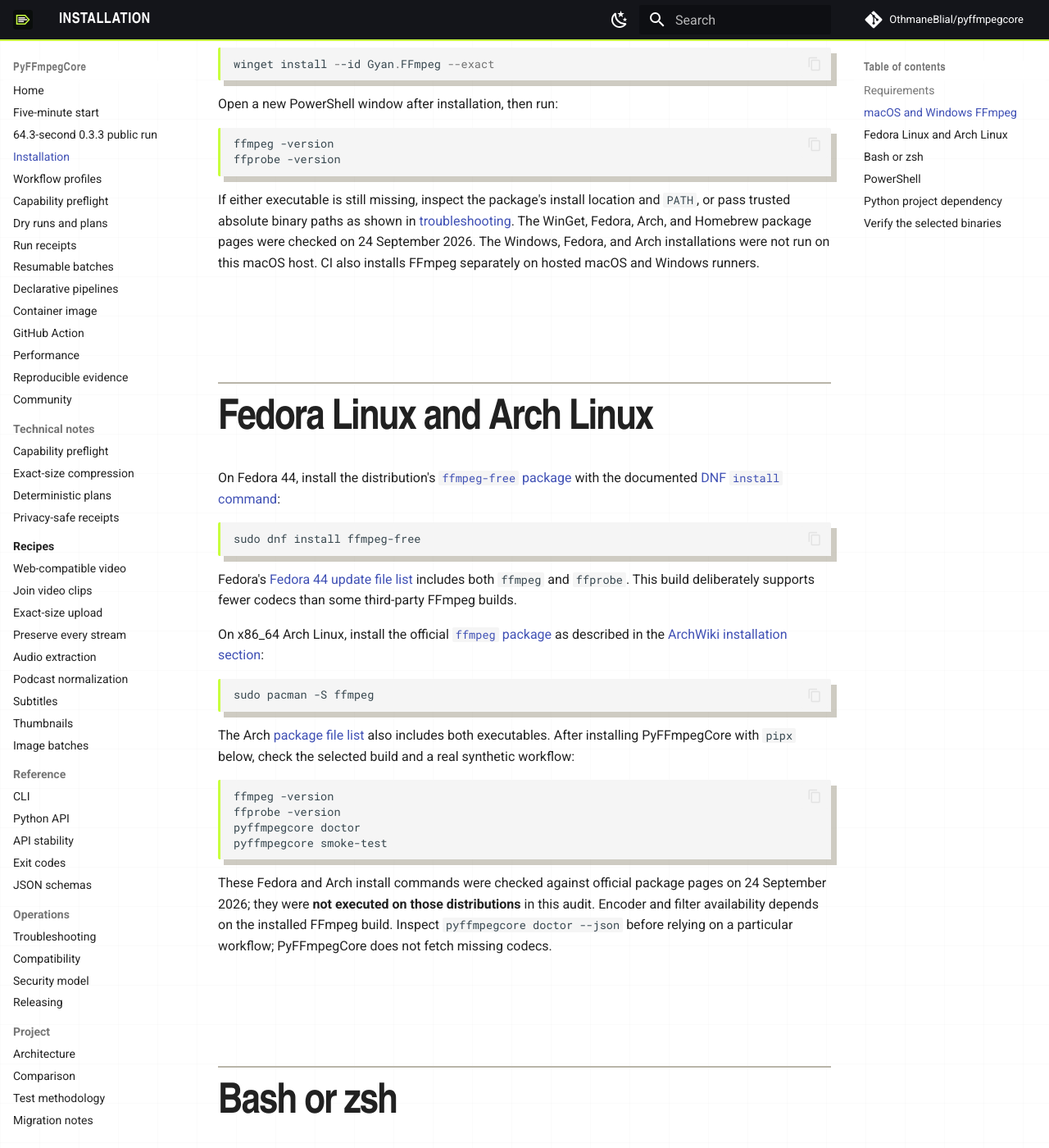
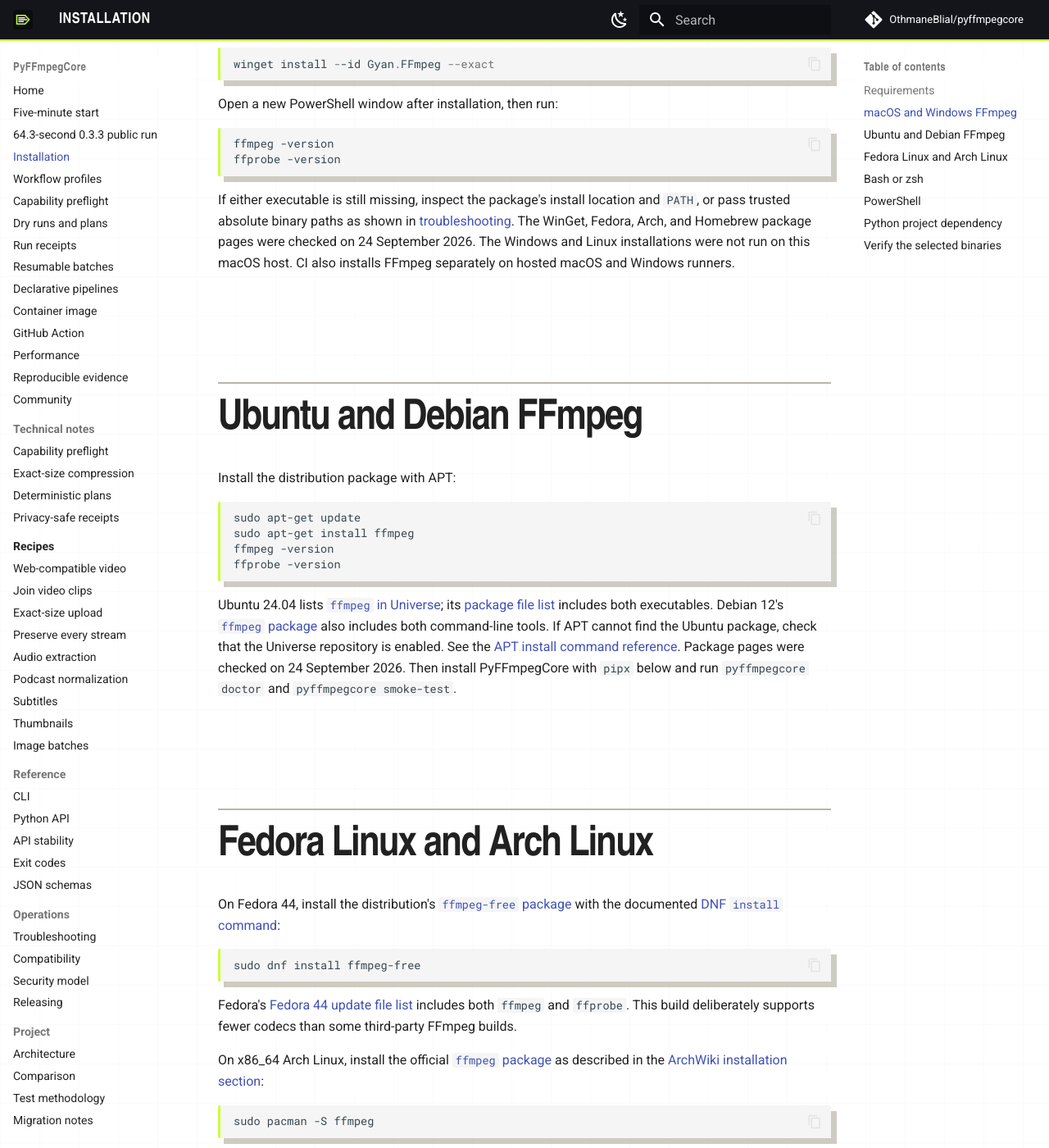
Before and after one commit to OthmaneBlial/pyffmpegcore, an MkDocs documentation site: the page built from docs/installation.md, in a window 1280 px wide and 1400 px high, scrolled down 961 px. Shown: the whole window at 82% size. Built offline with MkDocs 1.6.1 and Material for MkDocs 9.7.7, drawn with Linux system fonts in a browser that asks for light colours; comment, search, counter and statistics services are not loaded.

Commit message:
docs: add Ubuntu and Debian install path

````diff
--- a/docs/installation.md
+++ b/docs/installation.md
@@ -39,8 +39,28 @@
 and `PATH`, or pass trusted absolute binary paths as shown in
 [troubleshooting](troubleshooting.md#ffmpeg-or-ffprobe-is-missing). The WinGet,
 Fedora, Arch, and Homebrew package pages were checked on 24 September 2026.
-The Windows, Fedora, and Arch installations were not run on this macOS host.
+The Windows and Linux installations were not run on this macOS host.
 CI also installs FFmpeg separately on hosted macOS and Windows runners.
+
+## Ubuntu and Debian FFmpeg
+
+Install the distribution package with APT:
+
+```bash
+sudo apt-get update
+sudo apt-get install ffmpeg
+ffmpeg -version
+ffprobe -version
+```
+
+Ubuntu 24.04 lists [`ffmpeg` in Universe](https://packages.ubuntu.com/noble/ffmpeg);
+its [package file list](https://packages.ubuntu.com/noble/amd64/ffmpeg/filelist)
+includes both executables. Debian 12's [`ffmpeg` package](https://packages.debian.org/bookworm/ffmpeg)
+also includes both command-line tools. If APT cannot find the Ubuntu package,
+check that the Universe repository is enabled. See the [APT install command
+reference](https://manpages.ubuntu.com/manpages/noble/man8/apt-get.8.html).
+Package pages were checked on 24 September 2026. Then install PyFFmpegCore with
+`pipx` below and run `pyffmpegcore doctor` and `pyffmpegcore smoke-test`.
 
 ## Fedora Linux and Arch Linux
 
````
Also changed, not shown: docs/PROGRESS.md (+5 -1 lines).
